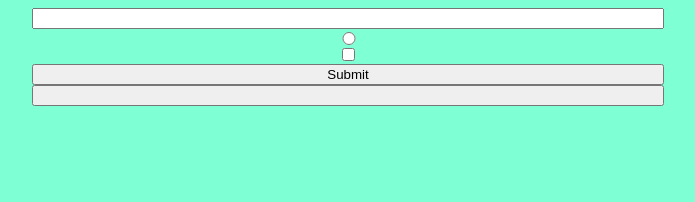
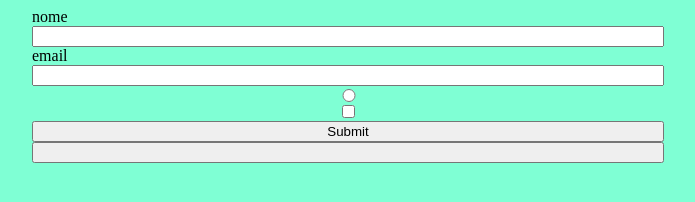
Before and after one commit to MagoValdivia28/gitfelipepedro, a plain HTML site: page index.html in a window 1280 px wide. Shown: the whole page, without its empty margins (292-987 px from the left). Drawn offline with Linux system fonts and the light colour scheme.

Commit message:
criação de label formulário

```diff
--- a/index.html
+++ b/index.html
@@ -9,7 +9,10 @@
 
 <body>
     <form>
+        <label for="">nome</label>
         <input type="text">
+        <label for="">email</label>
+        <input type="email">
         <input type="radio">
         <input type="checkbox">
         <input type="submit">
```
